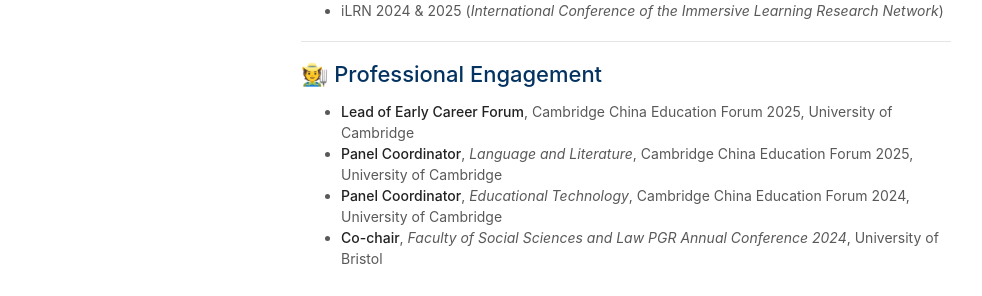
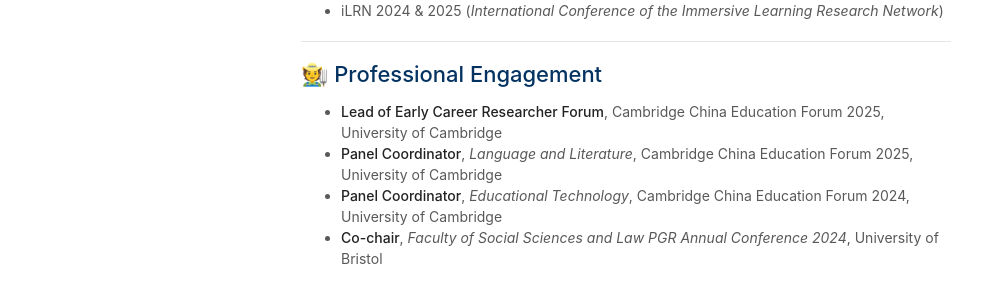
Before and after one commit to EricMingChen/EricMingChen.github.io, a Jekyll site: the page built from index.md, in a window 1280 px wide and 1353 px high. Shown: the part 993-1289 px from the top of the window, without its empty margins (169-1151 px from the left). Built offline with Jekyll 4.4.1, drawn with Linux system fonts in a browser that asks for light colours; a style sheet for code colours, icons or effects is not loaded.

Commit message:
Update index.md

```diff
--- a/index.md
+++ b/index.md
@@ -43,7 +43,7 @@
 ---
 
 ## 🧑‍🌾 Professional Engagement
-- **Lead of Early Career Forum**, Cambridge China Education Forum 2025, University of Cambridge
+- **Lead of Early Career Researcher Forum**, Cambridge China Education Forum 2025, University of Cambridge
 - **Panel Coordinator**, *Language and Literature*, Cambridge China Education Forum 2025, University of Cambridge
 - **Panel Coordinator**, *Educational Technology*, Cambridge China Education Forum 2024, University of Cambridge
 - **Co-chair**, *Faculty of Social Sciences and Law PGR Annual Conference 2024*, University of Bristol
```
